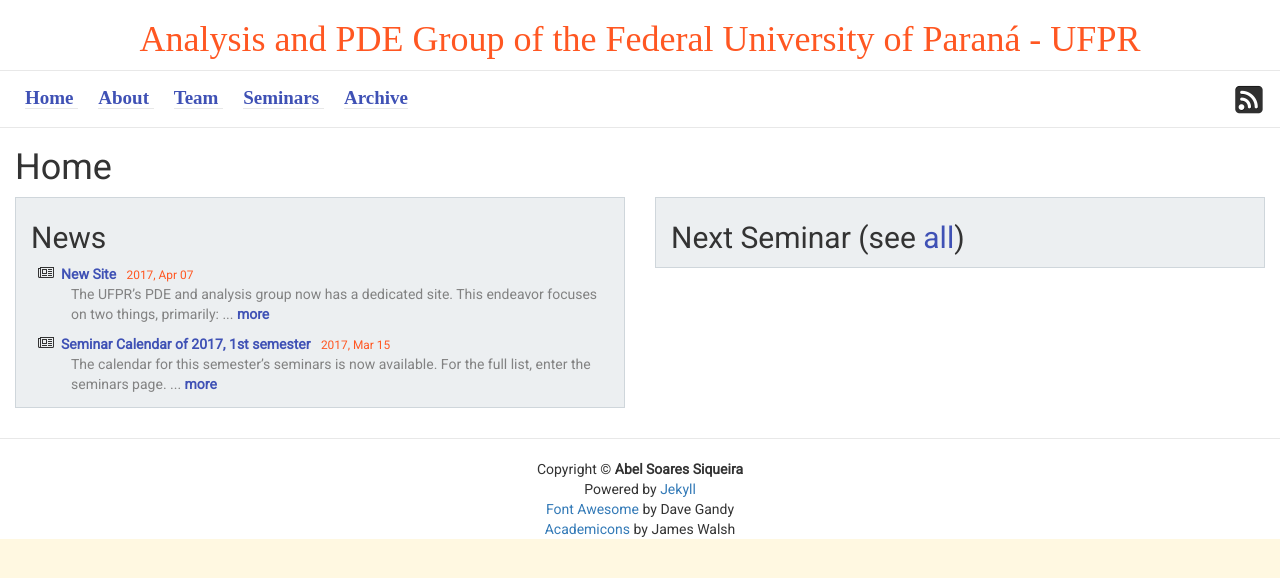
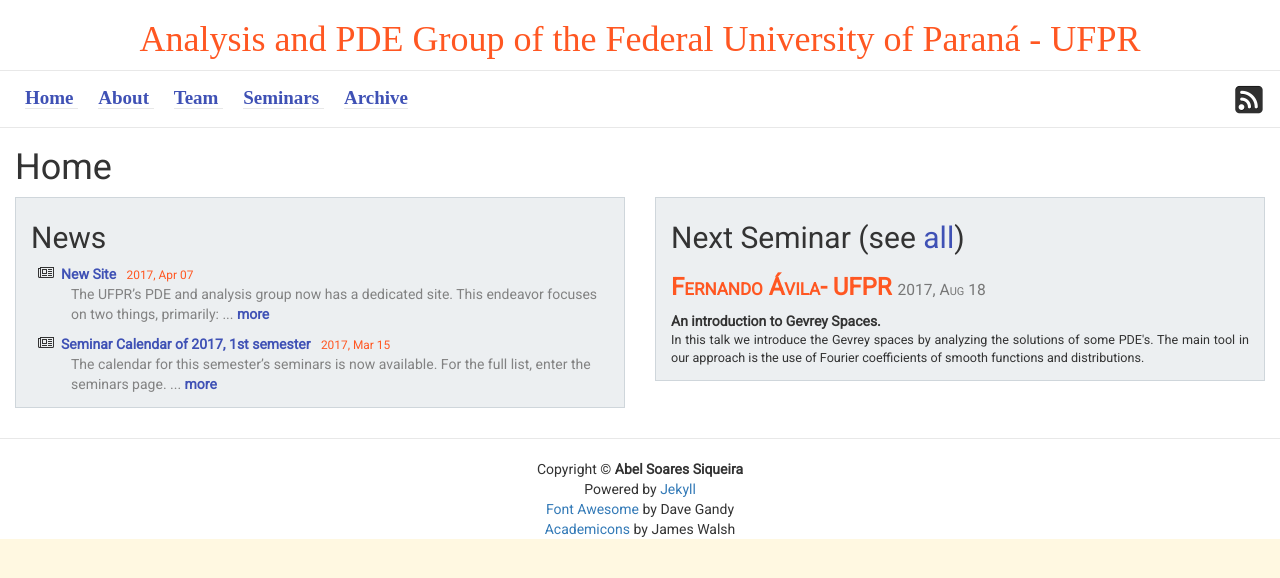
Before and after one commit to ufpr-pde/ufpr-opt.github.io, a Jekyll site: the page built from a_home.md, in a window 1280 px wide. Shown: the top 578 px of the page. Built offline with Jekyll 4.4.1, drawn with Linux system fonts in a browser that asks for light colours; some web fonts are replaced.

Commit message:
Update seminars.yml

```diff
--- a/_data/seminars.yml
+++ b/_data/seminars.yml
@@ -100,3 +100,14 @@
   affiliation: UFPR
   title: General entropy inequalities on closed manifolds
   abstract: >
+
+
+- author: Fernando Ávila- UFPR
+  date: 2017-08-18
+  semester: 2017s2
+  affiliation:
+  title: An introduction to Gevrey Spaces.
+  abstract: >
+   In this talk we introduce the Gevrey spaces by analyzing the solutions of some PDE's.
+   The main tool in our approach is the use of Fourier coefficients of smooth functions and distributions.
+  download: fernando-s1-2017.pdf
```
